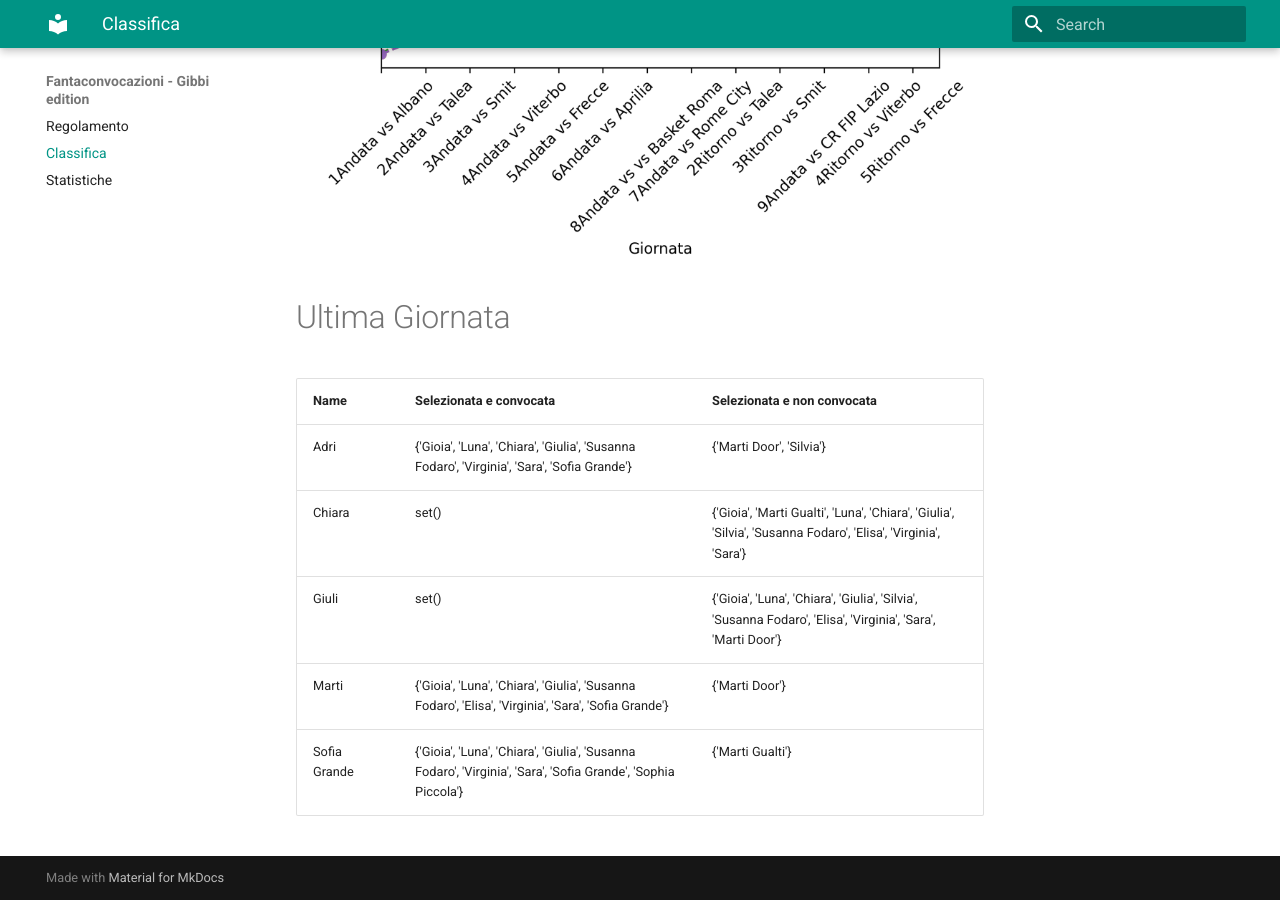
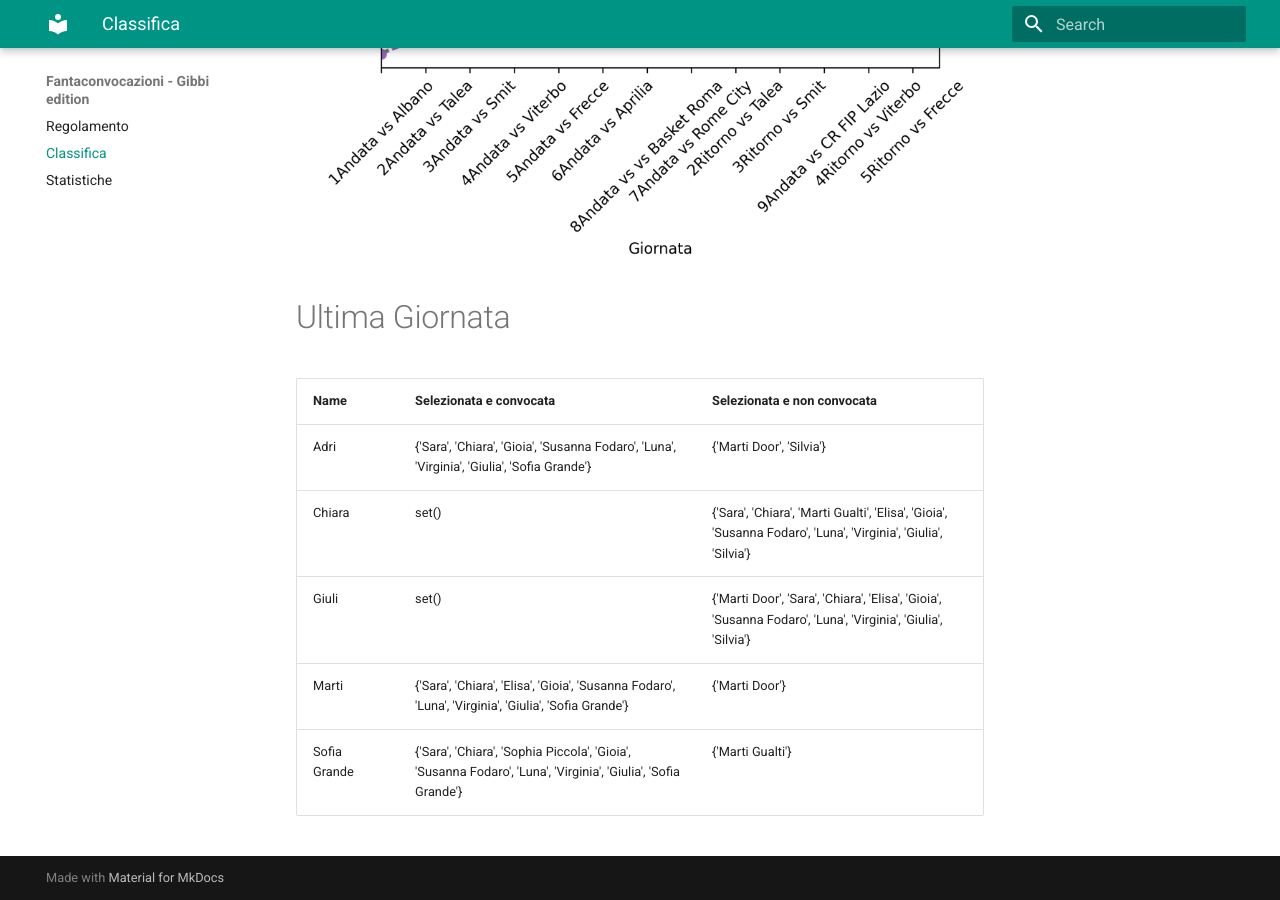
Before and after one commit to martinig94/fantagibbi, an MkDocs documentation site: the page built from docs/Classifica.md, in a window 1280 px wide and 900 px high, scrolled down 851 px. Built offline with MkDocs 1.6.1 and Material for MkDocs 9.7.7, drawn with Linux system fonts in a browser that asks for light colours.

Commit message:
Auto-update from main.py

```diff
--- a/docs/Classifica.md
+++ b/docs/Classifica.md
@@ -18,9 +18,9 @@
 <!-- START_TABLE CORRECT -->
 | Name         | Selezionata e convocata                                                                                       | Selezionata e non convocata                                                                                    |
 |:-------------|:--------------------------------------------------------------------------------------------------------------|:---------------------------------------------------------------------------------------------------------------|
-| Adri         | {'Gioia', 'Luna', 'Chiara', 'Giulia', 'Susanna Fodaro', 'Virginia', 'Sara', 'Sofia Grande'}                   | {'Marti Door', 'Silvia'}                                                                                       |
-| Chiara       | set()                                                                                                         | {'Gioia', 'Marti Gualti', 'Luna', 'Chiara', 'Giulia', 'Silvia', 'Susanna Fodaro', 'Elisa', 'Virginia', 'Sara'} |
-| Giuli        | set()                                                                                                         | {'Gioia', 'Luna', 'Chiara', 'Giulia', 'Silvia', 'Susanna Fodaro', 'Elisa', 'Virginia', 'Sara', 'Marti Door'}   |
-| Marti        | {'Gioia', 'Luna', 'Chiara', 'Giulia', 'Susanna Fodaro', 'Elisa', 'Virginia', 'Sara', 'Sofia Grande'}          | {'Marti Door'}                                                                                                 |
-| Sofia Grande | {'Gioia', 'Luna', 'Chiara', 'Giulia', 'Susanna Fodaro', 'Virginia', 'Sara', 'Sofia Grande', 'Sophia Piccola'} | {'Marti Gualti'}                                                                                               |
+| Adri         | {'Sara', 'Chiara', 'Gioia', 'Susanna Fodaro', 'Luna', 'Virginia', 'Giulia', 'Sofia Grande'}                   | {'Marti Door', 'Silvia'}                                                                                       |
+| Chiara       | set()                                                                                                         | {'Sara', 'Chiara', 'Marti Gualti', 'Elisa', 'Gioia', 'Susanna Fodaro', 'Luna', 'Virginia', 'Giulia', 'Silvia'} |
+| Giuli        | set()                                                                                                         | {'Marti Door', 'Sara', 'Chiara', 'Elisa', 'Gioia', 'Susanna Fodaro', 'Luna', 'Virginia', 'Giulia', 'Silvia'}   |
+| Marti        | {'Sara', 'Chiara', 'Elisa', 'Gioia', 'Susanna Fodaro', 'Luna', 'Virginia', 'Giulia', 'Sofia Grande'}          | {'Marti Door'}                                                                                                 |
+| Sofia Grande | {'Sara', 'Chiara', 'Sophia Piccola', 'Gioia', 'Susanna Fodaro', 'Luna', 'Virginia', 'Giulia', 'Sofia Grande'} | {'Marti Gualti'}                                                                                               |
 <!-- END_TABLE CORRECT -->
```
